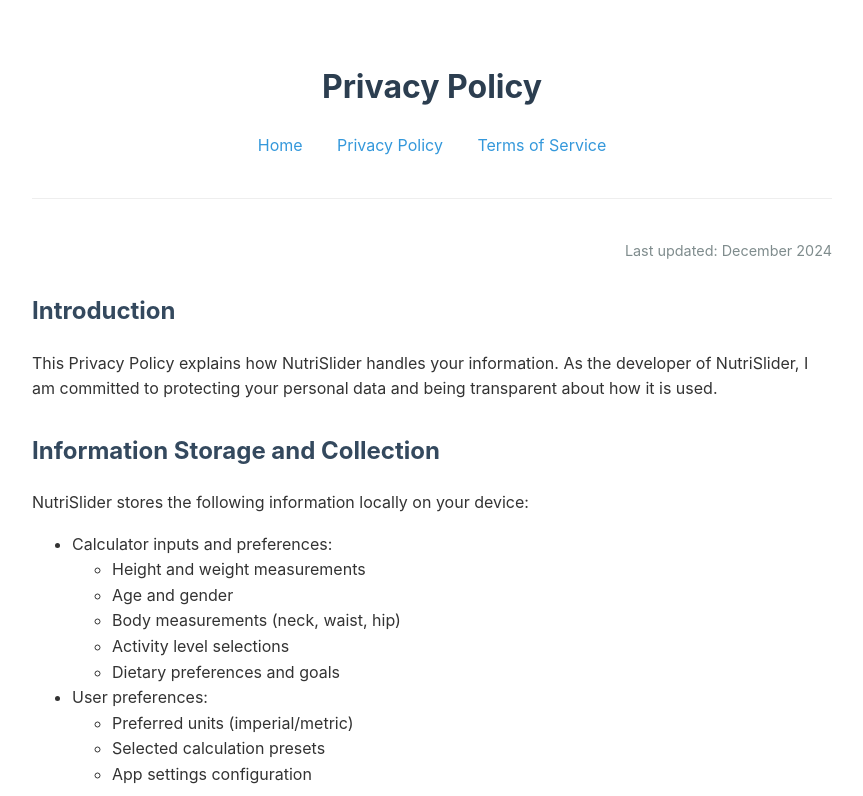
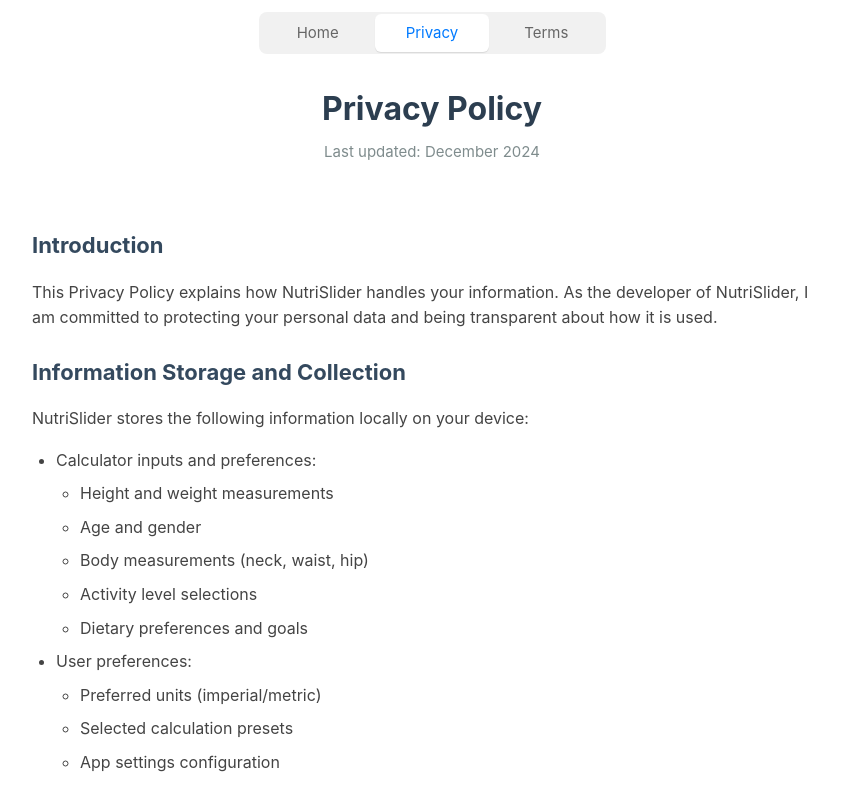
Before and after one commit to eggyr33/NutriSliderLegal, a plain HTML site: page privacy-policy.html in a window 1280 px wide. Shown: the top 796 px of the page, without its empty margins (208-1071 px from the left). Drawn offline with Linux system fonts and the light colour scheme.

Commit message:
Update privacy-policy.html

```diff
--- a/privacy-policy.html
+++ b/privacy-policy.html
@@ -10,70 +10,119 @@
             line-height: 1.6;
             max-width: 800px;
             margin: 0 auto;
-            padding: 20px;
+            padding: 16px;
             color: #333;
         }
 
-        header {
+        .nav-bar {
+            position: sticky;
+            top: 0;
+            background: rgba(255, 255, 255, 0.95);
+            backdrop-filter: blur(10px);
+            margin: -16px -16px 20px -16px;
+            padding: 12px 16px;
+            z-index: 100;
+        }
+
+        .segmented-control {
+            display: flex;
+            background-color: #f1f1f1;
+            border-radius: 8px;
+            padding: 2px;
+            margin: 0 auto;
+            max-width: 343px;
+        }
+
+        .segmented-control a {
+            flex: 1;
             text-align: center;
-            padding: 20px 0;
-            border-bottom: 1px solid #eee;
-            margin-bottom: 40px;
+            color: #666;
+            text-decoration: none;
+            padding: 7px 0;
+            border-radius: 6px;
+            font-size: 15px;
+            transition: all 0.2s;
+            min-width: 0;
+            white-space: nowrap;
+            overflow: hidden;
+            text-overflow: ellipsis;
+        }
+
+        .segmented-control a.active {
+            background-color: white;
+            color: #007AFF;
+            box-shadow: 0 1px 1px rgba(0,0,0,0.1);
         }
 
         h1 {
             color: #2c3e50;
-            margin-bottom: 10px;
+            margin: 24px 0 12px 0;
+            font-size: 32px;
+            text-align: center;
+            line-height: 1.2;
+        }
+
+        .content {
+            padding: 16px 0;
+        }
+
+        .last-updated {
+            text-align: center;
+            color: #7f8c8d;
+            font-size: 15px;
+            margin: 8px 0 24px 0;
         }
 
         h2 {
             color: #34495e;
-            margin-top: 30px;
+            font-size: 22px;
+            margin: 24px 0 16px 0;
         }
 
-        .nav-links {
-            margin: 20px 0;
-            text-align: center;
+        p {
+            margin: 16px 0;
+            font-size: 16px;
+            color: #444;
         }
 
-        .nav-links a {
-            margin: 0 15px;
-            color: #3498db;
-            text-decoration: none;
+        ul {
+            margin: 16px 0;
+            padding-left: 24px;
         }
 
-        .nav-links a:hover {
-            text-decoration: underline;
+        li {
+            margin: 8px 0;
+            color: #444;
+        }
+
+        ul ul {
+            margin: 8px 0;
         }
 
         footer {
-            margin-top: 50px;
+            margin-top: 32px;
             text-align: center;
             color: #7f8c8d;
-            font-size: 0.9em;
+            font-size: 13px;
             border-top: 1px solid #eee;
-            padding-top: 20px;
-        }
-        .last-updated {
-            text-align: right;
-            color: #7f8c8d;
-            font-size: 0.9em;
-            margin-top: 20px;
+            padding-top: 16px;
         }
     </style>
 </head>
 <body>
-    <header>
-        <h1>Privacy Policy</h1>
-        <div class="nav-links">
+    <nav class="nav-bar">
+        <div class="segmented-control">
             <a href="index.html">Home</a>
-            <a href="privacy-policy.html">Privacy Policy</a>
-            <a href="terms-of-service.html">Terms of Service</a>
+            <a href="privacy-policy.html" class="active">Privacy</a>
+            <a href="terms-of-service.html">Terms</a>
         </div>
-    </header>
-    <main>
-        <div class="last-updated">Last updated: December 2024</div>
+    </nav>
 
+    <h1>Privacy Policy</h1>
+
+    <div class="last-updated">Last updated: December 2024</div>
+
+    <div class="content">
         <h2>Introduction</h2>
         <p>This Privacy Policy explains how NutriSlider handles your information. As the developer of NutriSlider, I am committed to protecting your personal data and being transparent about how it is used.</p>
 
@@ -157,8 +206,8 @@
 
         <h2>Contact Information</h2>
         <p>For any questions about this Privacy Policy or NutriSlider's privacy practices, please contact me at: support@nutrislider.com </p>
+    </div>
 
-    </main>
     <footer>
         <p>Copyright © 2024 Eduardo Rayo Jr d/b/a NutriSlider. All rights reserved.</p>
     </footer>
```
